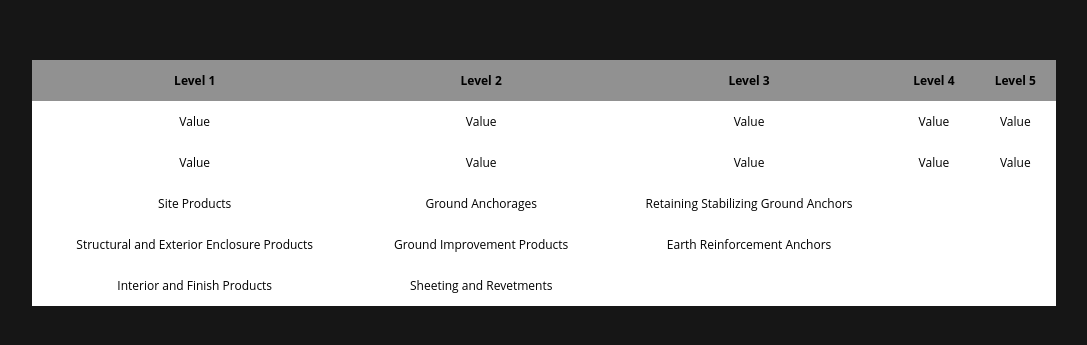
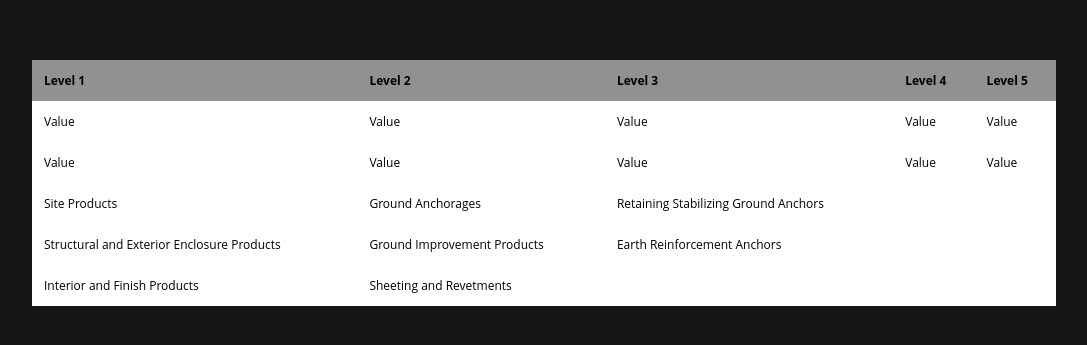
Before and after one commit to zmm2025/react-testing-app, a React (Create React App) app: page / in a window 1280 px wide. Shown: the part 217-562 px from the top of the page, without its empty margins (96-1183 px from the left). Built offline with nearby package versions, Linux system fonts and the light colour scheme.

Commit message:
Style changes

```diff
--- a/src/assets/styles/app.css
+++ b/src/assets/styles/app.css
@@ -6,9 +6,6 @@
   justify-content: center;
   width: 100vw;
 
-  /* Text */
-  text-align: center;
-
   /* Appearance */
   background: var(--neutral-10, #161616);
 }
--- a/src/assets/styles/class-selector.css
+++ b/src/assets/styles/class-selector.css
@@ -9,14 +9,20 @@
     border-collapse: collapse;
 
     thead {
+        /* Appearance */
         background: var(--neutral-60, #919191);
     }
 
     tr {
+        /* Layout */
         height: 40px;
     }
 
     th, td {
+        /* Layout */
         padding: 12px;
+
+        /* Text */
+        text-align: left;
     }
 }
```
